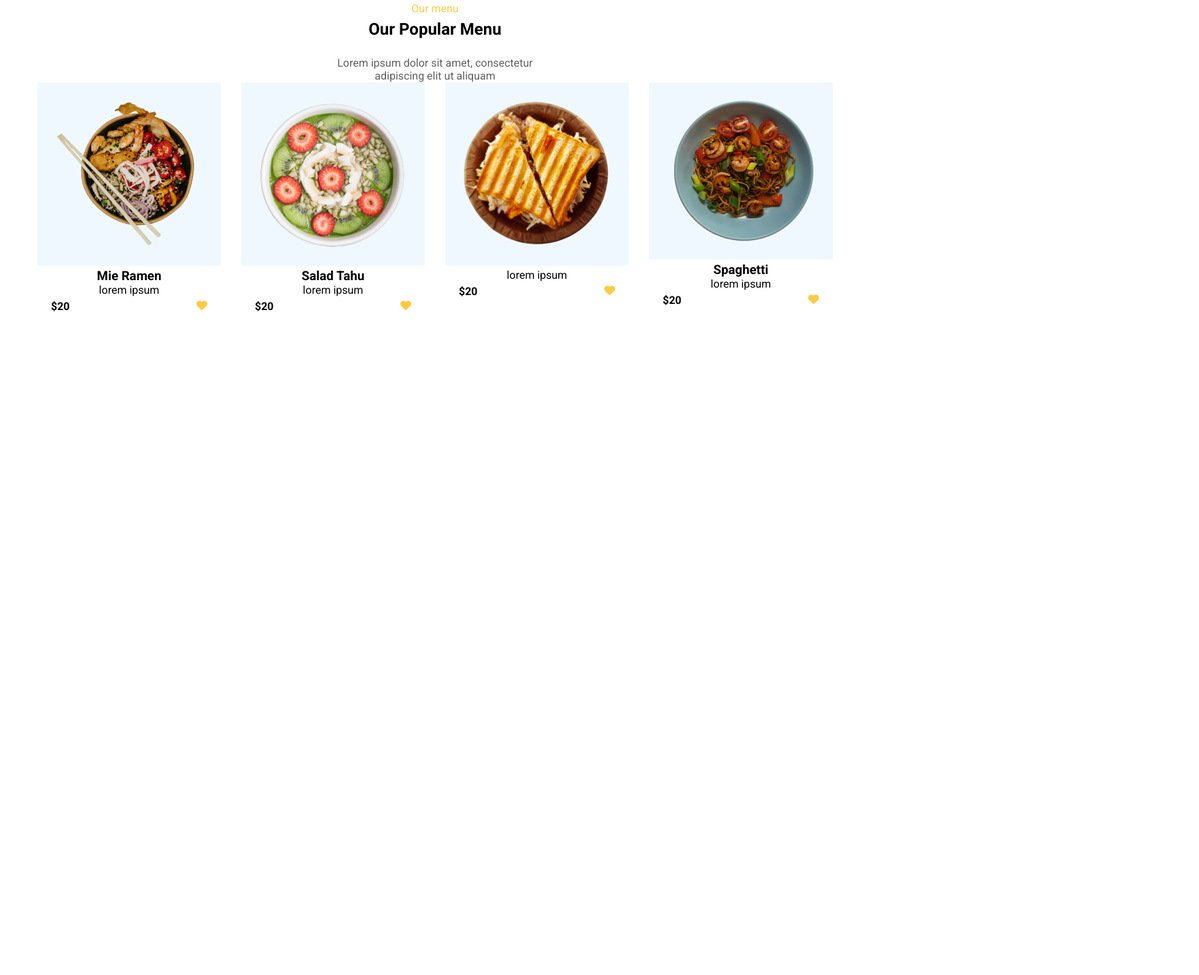
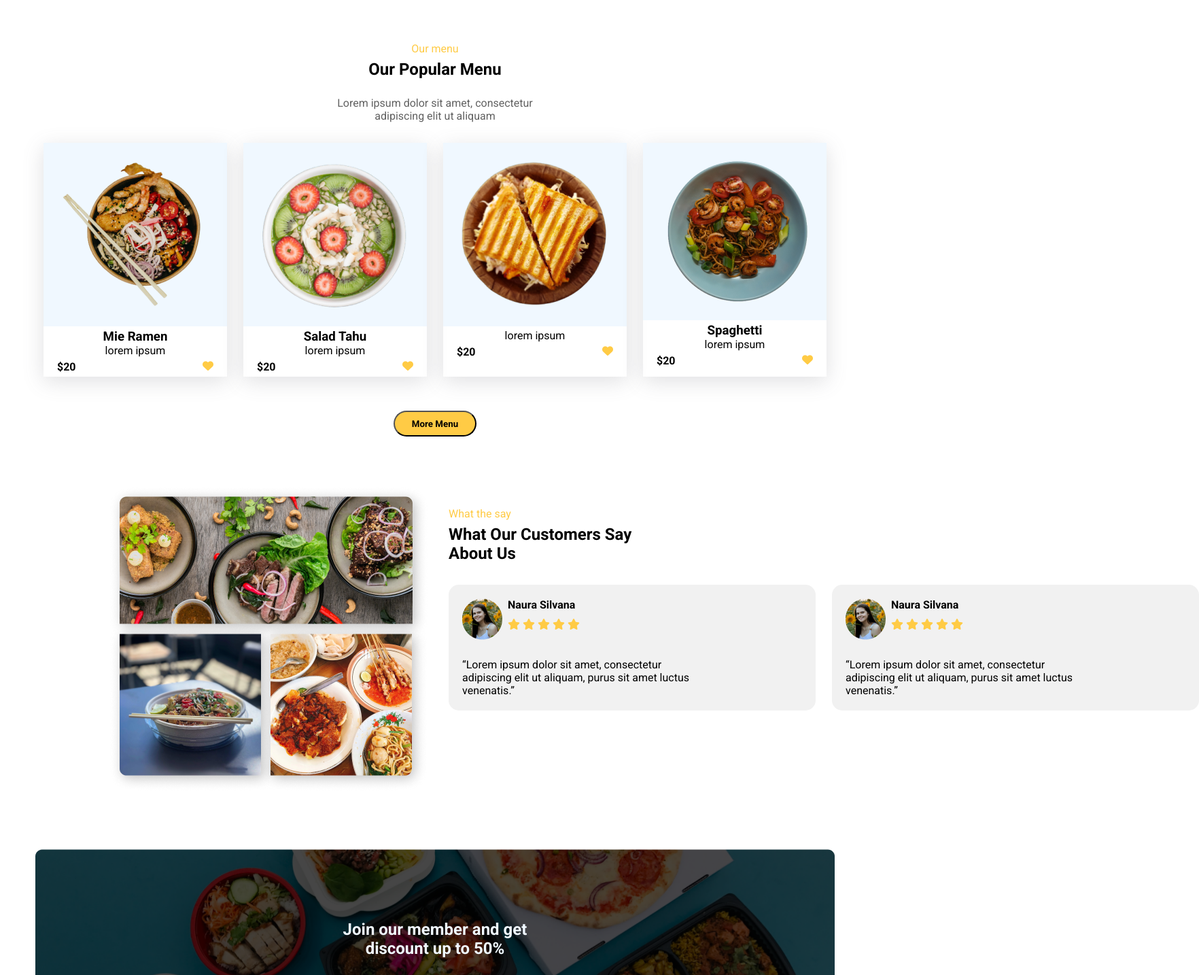
Before and after one commit to rafiahmedrizvee/foods, a plain HTML site: page index.html in a window 1280 px wide. Shown: the part 1366-2800 px from the top of the page at 68% size, 1764 px wide, since content can reach past the window. Before the commit the page ends 1831 px from the top, so only its background shows below. Drawn offline with Linux system fonts and the light colour scheme.

Commit message:
update website

```diff
--- a/index.html
+++ b/index.html
@@ -85,16 +85,16 @@
             <p style="color: #616161;margin-top: 26px;">Lorem ipsum dolor sit amet, consectetur <br>adipiscing elit ut
                 aliquam</p>
             <div class="popular-contend">
-                <div>
+                <div style=" box-shadow: rgba(100, 100, 111, 0.2) 0px 7px 29px 0px;;">
                     <img class="items" src="./images/1.png" alt="">
                     <h3>Mie Ramen</h3>
                     <p>lorem ipsum</p>
                     <div style="display: flex;justify-content: space-between;margin: 5px 20px;">
-                        <span  style="font-weight: 600;">$20</span>
+                        <span style="font-weight: 600;">$20</span>
                         <i class="fa-solid fa-heart" style="color: #ffcb45;"></i>
                     </div>
                 </div>
-                <div>
+                <div style=" box-shadow: rgba(100, 100, 111, 0.2) 0px 7px 29px 0px;;">
                     <img class="items" src="./images/2.png" alt="">
                     <h3>Salad Tahu</h3>
                     <p>lorem ipsum</p>
@@ -103,7 +103,7 @@
                         <i class="fa-solid fa-heart" style="color: #ffcb45;"></i>
                     </div>
                 </div>
-                <div>
+                <div style=" box-shadow: rgba(100, 100, 111, 0.2) 0px 7px 29px 0px;;">
                     <img class="items" src="./images/3.png" alt="">
                     <h3></h3>
                     <p>lorem ipsum</p>
@@ -112,7 +112,7 @@
                         <i class="fa-solid fa-heart" style="color: #ffcb45;"></i>
                     </div>
                 </div>
-                <div>
+                <div style=" box-shadow: rgba(100, 100, 111, 0.2) 0px 7px 29px 0px;;">
                     <img class="items" src="./images/4 (1).png" alt="">
                     <h3>Spaghetti</h3>
                     <p>lorem ipsum</p>
@@ -123,9 +123,77 @@
                 </div>
 
             </div>
+            <button style="margin-bottom: 72px;" class="first-btn">More Menu</button>
+        </section>
+        <!-- review section -->
+        <section>
+            <div class="review-container">
+                <div class="img-container">
+                    <img src="./images/5.png" alt="">
+
+                    <div style="position: relative;top: -30px; width: 500px;">
+                        <img src="./images/6.png" alt="">
+                        <img style="position: relative;left: -30px;" src="./images/7.png" alt="">
+                    </div>
+                </div>
+                <div style="margin-top:32px;">
+                    <p style="color: #ffcb45;margin-bottom: 7px;">What the say</p>
+                    <h2 style="font-weight: 700;">What Our Customers Say <br>About Us</h2>
+                    <div class="review-card">
+                        <div class="cards">
+                            <div style="display: flex; width: 500px;">
+                                <div><img src="./images/8.png" alt=""></div>
+                                <div style="margin-left: 8px;">
+                                    <h4 style="margin-bottom: 10px;">Naura Silvana</h4>
+                                    <i style="color:#ffcb45;" class="fa-solid fa-star"></i>
+                                    <i style="color:#ffcb45;" class="fa-solid fa-star"></i>
+                                    <i style="color:#ffcb45;" class="fa-solid fa-star"></i>
+                                    <i style="color:#ffcb45;" class="fa-solid fa-star"></i>
+                                    <i style="color:#ffcb45;" class="fa-solid fa-star"></i>
+                                </div>
+                            </div>
+                            <p style="margin-top: 23px;">“Lorem ipsum dolor sit amet, consectetur <br>adipiscing elit ut
+                                aliquam, purus sit amet luctus <br> venenatis.”</p>
+                        </div>
+                        <div class="cards">
+                            <div style="display: flex; width: 500px;">
+                                <div><img src="./images/8.png" alt=""></div>
+                                <div style="margin-left: 8px;">
+                                    <h4 style="margin-bottom: 10px;">Naura Silvana</h4>
+                                    <i style="color:#ffcb45;" class="fa-solid fa-star"></i>
+                                    <i style="color:#ffcb45;" class="fa-solid fa-star"></i>
+                                    <i style="color:#ffcb45;" class="fa-solid fa-star"></i>
+                                    <i style="color:#ffcb45;" class="fa-solid fa-star"></i>
+                                    <i style="color:#ffcb45;" class="fa-solid fa-star"></i>
+                                </div>
+                            </div>
+                            <p style="margin-top: 23px;">“Lorem ipsum dolor sit amet, consectetur <br>adipiscing elit ut
+                                aliquam, purus sit amet luctus <br> venenatis.”</p>
+                        </div>
+
+                    </div>
+                </div>
+            </div>
+
+
+        </section>
+        <!-- discount section-->
+        <section class="discount-container">
+            <div>
+                <h2 style="color: aliceblue; text-align: center;">Join our member and get <br> discount up to 50%</h2>
+                <div style="display: flex;justify-content: center;margin-top: 30px;">
+                    <button class="first-btn">Sign Up</button>
+                </div>
+            </div>
+
+
+
         </section>
     </main>
+<footer class="footer-container">
 
+
+</footer>
 </body>
 
 </html>
--- a/styles/style.css
+++ b/styles/style.css
@@ -2,6 +2,9 @@
 *{
     margin: 0;
     font-family: Roboto;
+}
+body{
+    overflow-x: hidden;
 }
 ul>li{
     list-style: none;
@@ -46,21 +49,63 @@ nav{
     align-items: center;
 }
 .works{
-    margin-top: 21px;
+    margin-top: 80px;
     text-align: center;
 }
 .service{
     margin-top: 32px;
+    margin-bottom: 32px;
     display: flex;
-    justify-content: space-around;
-    margin-bottom: 80px;
+    gap: 160px;
+    justify-content: center;
 }
 .popular-contend{
     display: flex;
     justify-content: center;
-    gap: 30px;
+    gap: 24px;
+    border-radius: 15px;
+    margin-top: 30px;
+    margin-bottom: 50px;
 }
 .items{
     background-color:aliceblue;
     padding: 20px;
 }
+.review-container{
+display: flex;
+margin-bottom: 50px;
+}
+.img-container{
+    margin-left: 160px;
+}
+.review-card{
+    margin-top: 32px;
+    display: flex;
+    gap: 24px;
+}
+.cards{
+    background-color: #f1f1f1;
+    padding: 20px;
+    border-radius: 15px;
+
+}
+/* discount style */
+.discount-container{
+    background-image: url(../images/9.png);
+     background-size:contain;
+     height:332px;
+     background-position: center;
+     background-repeat: no-repeat;
+     display: flex;
+     justify-content: center;
+     align-items: center;
+     margin-bottom: 80px;
+
+}
+.footer-container{
+    background-image: url(../images/footer.png);
+    height: 500px;
+    background-size: cover;
+    background-repeat: no-repeat;
+
+}
```
Also changed, not shown: images/5.png (added), images/6.png (added), images/7.png (added), images/8.png (added), images/9.png (added), images/footer.png (added). Lines whose indentation alone changed are shown as unchanged.
